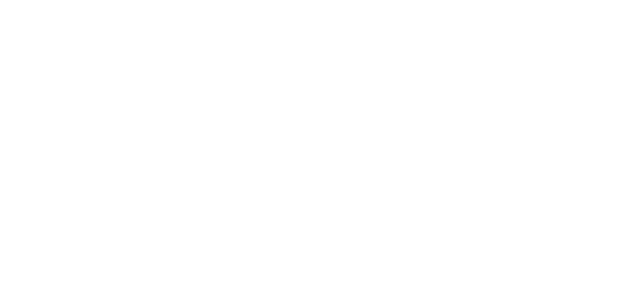
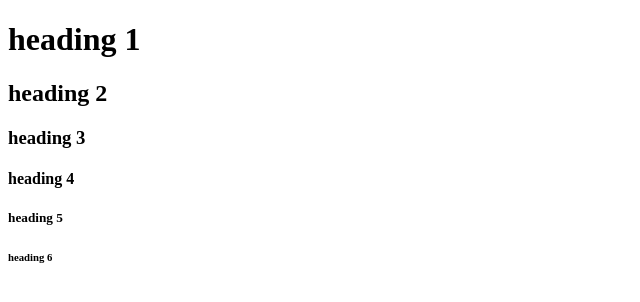
Before and after one commit to ololadeHA/css, a plain HTML site: page index.html in a window 1280 px wide. Shown: the whole page, without its empty margins (0-640 px from the left). Drawn offline with Linux system fonts and the light colour scheme.

Commit message:
add h1 to h6

```diff
--- a/index.html
+++ b/index.html
@@ -6,6 +6,13 @@
   <title>CSS Lesson</title>
 </head>
 <body>
+  <h1>heading 1</h1>
+  <h2>heading 2</h2>
+  <h3>heading 3</h3>
+  <h4>heading 4</h4>
+  <h5>heading 5</h5>
+  <h6>heading 6</h6>
+
 
 </body>
 </html>
```
